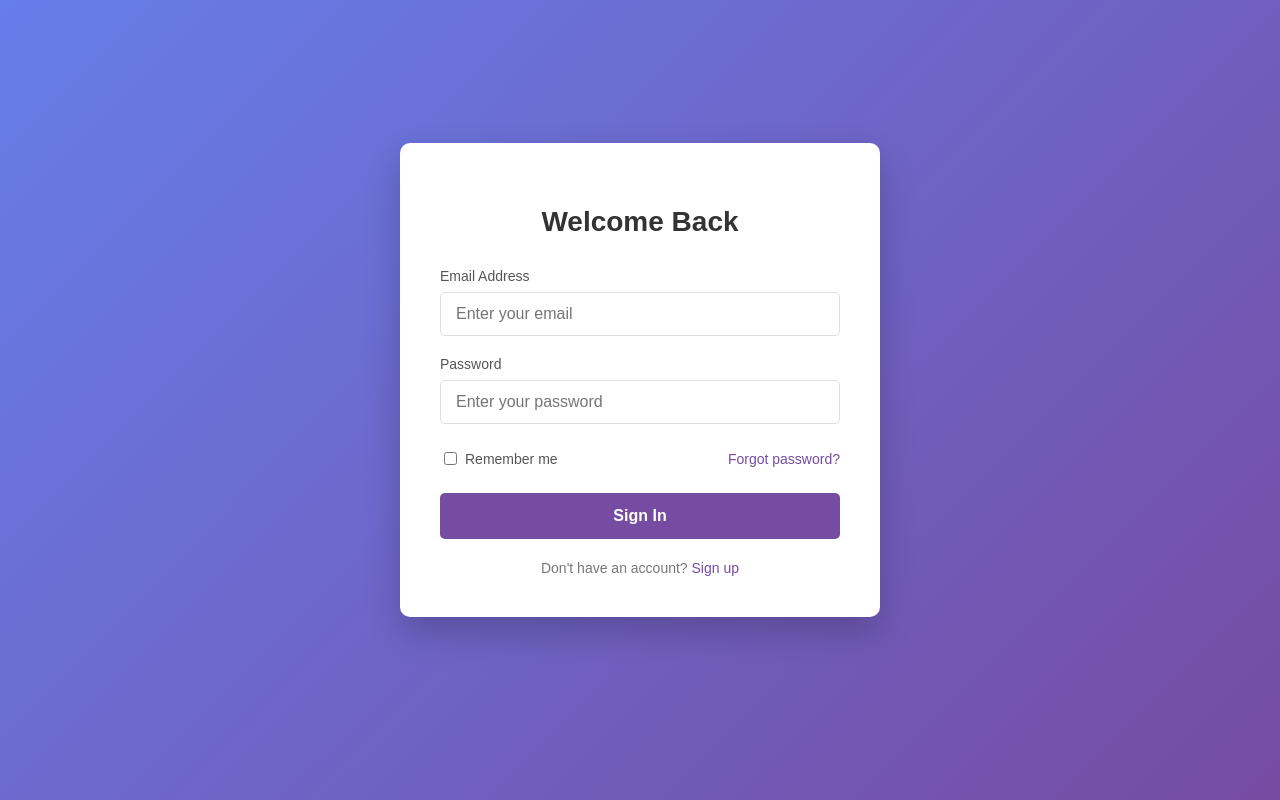
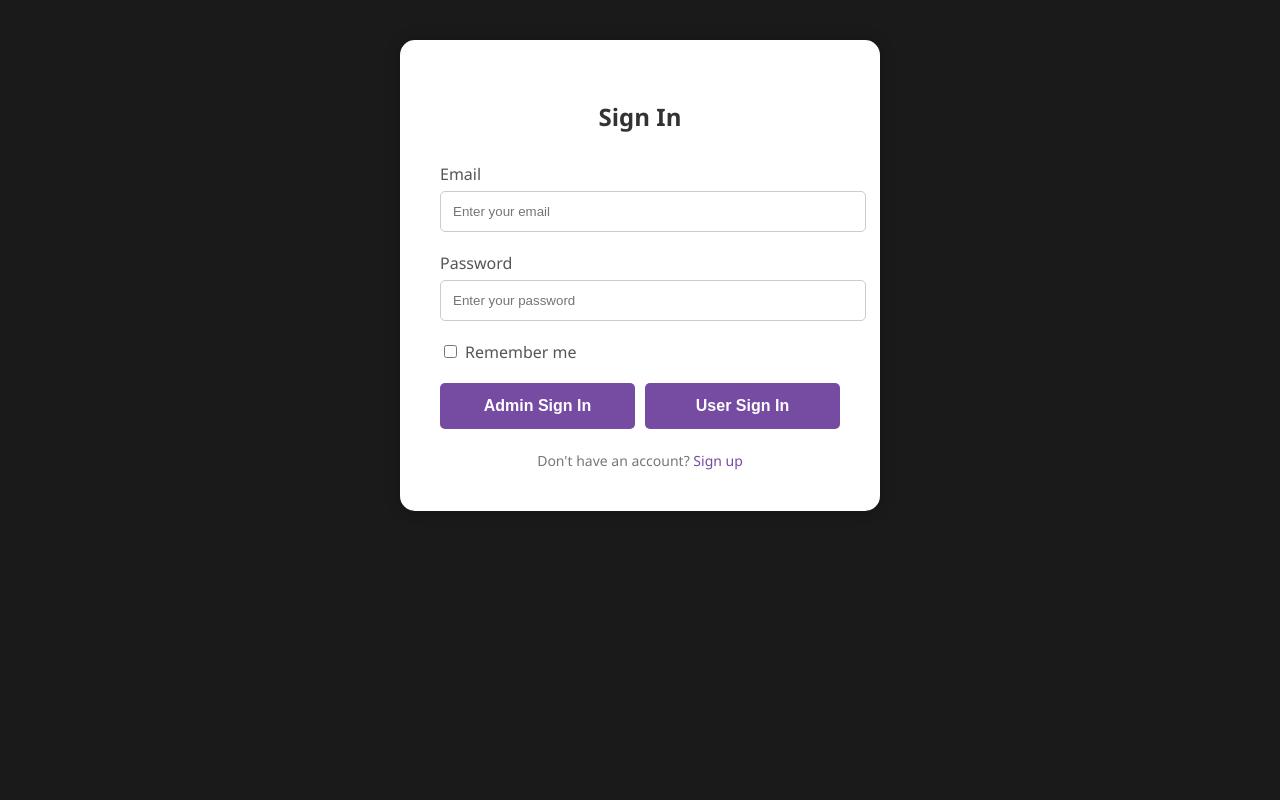
Before and after one commit to ChandeepaKumarasinghe/hci, a React (Create React App) app: page /login in a window 1280 px wide. Built offline with nearby package versions, Linux system fonts and the light colour scheme.

Commit message:
Update Login.js

```diff
--- a/src/components/Login.js
+++ b/src/components/Login.js
@@ -1,132 +1,82 @@
 import React, { useState } from 'react';
 
-const LoginPage = () => {
+const LoginForm = () => {
     const [email, setEmail] = useState('');
     const [password, setPassword] = useState('');
     const [rememberMe, setRememberMe] = useState(false);
 
-    const handleSubmit = (e) => {
-        e.preventDefault();
-        console.log('Login submitted:', { email, password, rememberMe });
-        // Add your authentication logic here
+    const handleSubmitAsRole = (role) => {
+        console.log(`${role} login submitted:`, { email, password, rememberMe });
+
+        // You can handle logic based on role here
+        if (role === 'admin') {
+            // Admin login logic or redirect
+            window.location.href = '/adminpanel';
+        } else if (role === 'user') {
+            // User login logic or redirect
+            alert('User login clicked');
+        }
     };
 
     return (
         <div style={{
-            display: 'flex',
-            justifyContent: 'center',
-            alignItems: 'center',
-            minHeight: '100vh',
-            backgroundColor: '#f5f5f5',
-            fontFamily: 'Arial, sans-serif',
-            background: 'linear-gradient(135deg, #667eea 0%, #764ba2 100%)'
+            maxWidth: '400px',
+            margin: '40px auto',
+            padding: '40px',
+            borderRadius: '15px',
+            boxShadow: '0 0 15px rgba(0,0,0,0.2)',
+            background: '#ffffff'
         }}>
-            <div style={{
-                backgroundColor: 'white',
-                padding: '40px',
-                borderRadius: '10px',
-                boxShadow: '0 15px 35px rgba(0, 0, 0, 0.2)',
-                width: '100%',
-                maxWidth: '400px',
-                transform: 'translateY(-20px)',
-                transition: 'transform 0.3s ease'
-            }}>
-                <h2 style={{
-                    textAlign: 'center',
-                    marginBottom: '30px',
-                    color: '#333',
-                    fontSize: '28px',
-                    fontWeight: '600'
-                }}>Welcome Back</h2>
+            <h2 style={{ textAlign: 'center', marginBottom: '30px', color: '#333' }}>Sign In</h2>
 
-                <form onSubmit={handleSubmit}>
             <div style={{ marginBottom: '20px' }}>
-                        <label style={{
-                            display: 'block',
-                            marginBottom: '8px',
-                            color: '#555',
-                            fontSize: '14px',
-                            fontWeight: '500'
-                        }}>Email Address</label>
+                <label style={{ display: 'block', marginBottom: '6px', color: '#555' }}>Email</label>
                 <input
                     type="email"
                     value={email}
                     onChange={(e) => setEmail(e.target.value)}
-                            required
                     style={{
                         width: '100%',
-                                padding: '12px 15px',
-                                border: '1px solid #ddd',
+                        padding: '12px',
                         borderRadius: '5px',
-                                fontSize: '16px',
-                                transition: 'border 0.3s',
-                                boxSizing: 'border-box'
+                        border: '1px solid #ccc'
                     }}
                     placeholder="Enter your email"
                 />
             </div>
 
-                    <div style={{ marginBottom: '25px' }}>
-                        <label style={{
-                            display: 'block',
-                            marginBottom: '8px',
-                            color: '#555',
-                            fontSize: '14px',
-                            fontWeight: '500'
-                        }}>Password</label>
+            <div style={{ marginBottom: '20px' }}>
+                <label style={{ display: 'block', marginBottom: '6px', color: '#555' }}>Password</label>
                 <input
                     type="password"
                     value={password}
                     onChange={(e) => setPassword(e.target.value)}
-                            required
                     style={{
                         width: '100%',
-                                padding: '12px 15px',
-                                border: '1px solid #ddd',
+                        padding: '12px',
                         borderRadius: '5px',
-                                fontSize: '16px',
-                                transition: 'border 0.3s',
-                                boxSizing: 'border-box'
+                        border: '1px solid #ccc'
                     }}
                     placeholder="Enter your password"
                 />
             </div>
 
-                    <div style={{
-                        display: 'flex',
-                        justifyContent: 'space-between',
-                        alignItems: 'center',
-                        marginBottom: '25px'
-                    }}>
-                        <label style={{
-                            display: 'flex',
-                            alignItems: 'center',
-                            color: '#555',
-                            fontSize: '14px',
-                            cursor: 'pointer'
-                        }}>
+            <div style={{ marginBottom: '20px', display: 'flex', alignItems: 'center' }}>
                 <input
                     type="checkbox"
                     checked={rememberMe}
                     onChange={(e) => setRememberMe(e.target.checked)}
-                                style={{
-                                    marginRight: '8px',
-                                    accentColor: '#764ba2'
-                                }}
+                    style={{ marginRight: '8px' }}
                 />
-                            Remember me
-                        </label>
-
-                        <a href="#forgot-password" style={{
-                            color: '#764ba2',
-                            fontSize: '14px',
-                            textDecoration: 'none',
-                            transition: 'color 0.3s'
-                        }}>Forgot password?</a>
+                <label style={{ color: '#555' }}>Remember me</label>
             </div>
 
-                    <button type="submit" style={{
-                        width: '100%',
+            <div style={{ display: 'flex', gap: '10px', marginBottom: '20px' }}>
+                <button
+                    type="button"
+                    onClick={() => handleSubmitAsRole('admin')}
+                    style={{
+                        flex: 1,
                         padding: '14px',
                         backgroundColor: '#764ba2',
                         color: 'white',
@@ -135,13 +85,35 @@ const LoginPage = () => {
                         fontSize: '16px',
                         fontWeight: '600',
                         cursor: 'pointer',
-                        transition: 'background-color 0.3s',
-                        marginBottom: '20px'
-                    }} onMouseOver={(e) => e.target.style.backgroundColor = '#5d3a8a'}
-                        onMouseOut={(e) => e.target.style.backgroundColor = '#764ba2'}>
-                        Sign In
+                        transition: 'background-color 0.3s'
+                    }}
+                    onMouseOver={(e) => e.target.style.backgroundColor = '#5d3a8a'}
+                    onMouseOut={(e) => e.target.style.backgroundColor = '#764ba2'}
+                >
+                    Admin Sign In
                 </button>
 
+                <button
+                    type="button"
+                    onClick={() => handleSubmitAsRole('user')}
+                    style={{
+                        flex: 1,
+                        padding: '14px',
+                        backgroundColor: '#764ba2',
+                        color: 'white',
+                        border: 'none',
+                        borderRadius: '5px',
+                        fontSize: '16px',
+                        fontWeight: '600',
+                        cursor: 'pointer',
+                        transition: 'background-color 0.3s'
+                    }}
+                    onMouseOver={(e) => e.target.style.backgroundColor = '#5d3a8a'}
+                    onMouseOut={(e) => e.target.style.backgroundColor = '#764ba2'}
+                >
+                    User Sign In
+                </button>
+            </div>
             <div style={{ textAlign: 'center' }}>
                 <span style={{ color: '#777', fontSize: '14px' }}>Don't have an account? </span>
                 <a href="/register" style={{
@@ -152,10 +124,8 @@ const LoginPage = () => {
                     transition: 'color 0.3s'
                 }}>Sign up</a>
             </div>
-                </form>
-            </div>
         </div>
     );
 };
 
-export default LoginPage;
+export default LoginForm;
```
Lines whose indentation alone changed are shown as unchanged.
